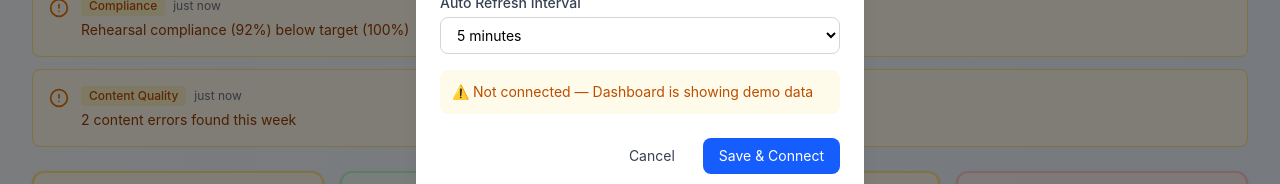
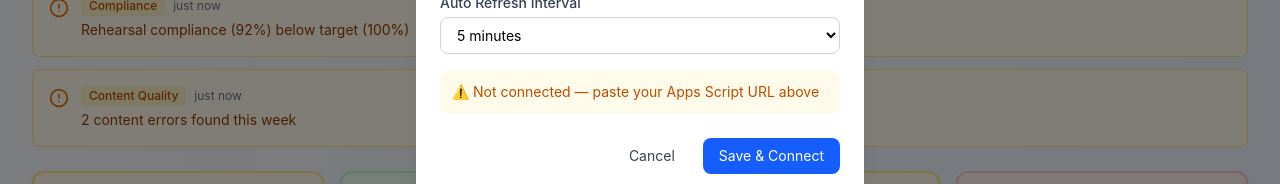
Before and after one commit to maithilrahuljha/Maths-QC-NST, a React (Vite) app: page / in a window 1280 px wide. Both pictures are taken after a click on the button 1230 px from the left and 32 px from the top of the page. Shown: the part 412-596 px from the top of the page. Built offline with nearby package versions, Linux system fonts and the light colour scheme.

Commit message:
Refactor connection status display logic

```diff
--- a/src/App.tsx
+++ b/src/App.tsx
@@ -501,12 +501,19 @@ function App() {
                 </select>
               </div>
               <div className={`p-3 rounded-lg text-sm ${
-                isApiConfigured() ? 'bg-green-50 text-green-700' : 'bg-amber-50 text-amber-700'
+                dataSource === 'live' ? 'bg-green-50 text-green-700' : connectionError ? 'bg-red-50 text-red-700' : 'bg-amber-50 text-amber-700'
               }`}>
-                {isApiConfigured()
+                {dataSource === 'live'
                   ? '✅ Connected — Dashboard is showing live spreadsheet data'
-                  : '⚠️ Not connected — Dashboard is showing demo data'}
+                  : connectionError
+                    ? '❌ Connection failed — showing demo data'
+                    : '⚠️ Not connected — paste your Apps Script URL above'}
               </div>
+              {connectionError && (
+                <div className="p-3 bg-red-50 rounded-lg text-xs text-red-600 border border-red-200 whitespace-pre-wrap font-mono">
+                  {connectionError}
+                </div>
+              )}
             </div>
             <div className="flex justify-end gap-3 mt-6">
               <button
```
